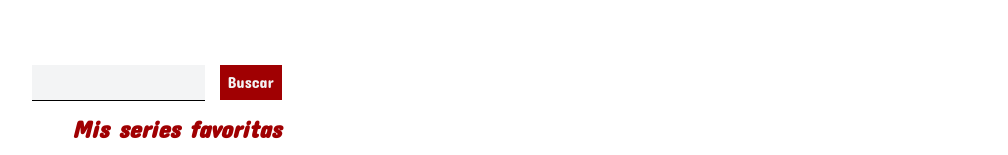
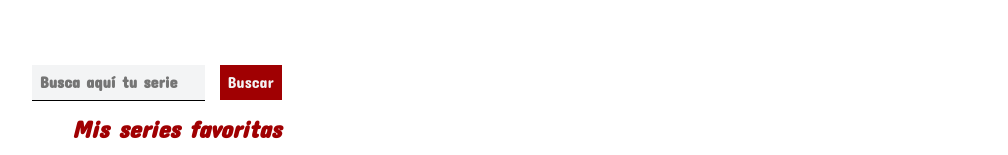
Before and after one commit to conchaasensio/modulo-2-evaluacion-final-conchaasensiomr, a website: page docs/index.html in a window 1280 px wide. Shown: the part 166-321 px from the top of the page, without its empty margins (0-1008 px from the left). Drawn offline with Linux system fonts and the light colour scheme.

Commit message:
Run docs

```diff
--- a/docs/index.html
+++ b/docs/index.html
@@ -3,7 +3,7 @@
   <head>
     <meta charset="UTF-8" />
     <meta name="viewport" content="width=device-width, initial-scale=1" />
-    <title>Ejercicio de evaluación final</title>
+    <title>Buscador de series</title>
     <link
       href="https://fonts.googleapis.com/css2?family=Concert+One&display=swap"
       rel="stylesheet"
@@ -21,7 +21,11 @@
       <main class="page__main">
         <section class="page__left--section">
           <form action="" method="post" id="form" class="search-form">
-            <input type="text" class="search-form__show js-search-show" />
+            <input
+              type="text"
+              class="search-form__show js-search-show"
+              placeholder="Busca aquí tu serie"
+            />
             <button
               type="submit"
               id="btn-search"
@@ -46,14 +50,6 @@
         </section>
       </main>
 
-      <!-- <footer class="footer">
-   <small>
-     &copy; Todos los derechos reservados
-     <a class="link__adalab" href="https://adalab.es" target="_blank">Adalab</a>
-
-   </small>
- </footer>
- -->
     </div>
     <script src="./assets/js/main.js"></script>
   </body>
```
Also changed, not shown: docs/assets/css/main.css (+1 -1 lines), docs/assets/images/favicon.png (deleted), docs/assets/images/logo-adalab.png (deleted).
